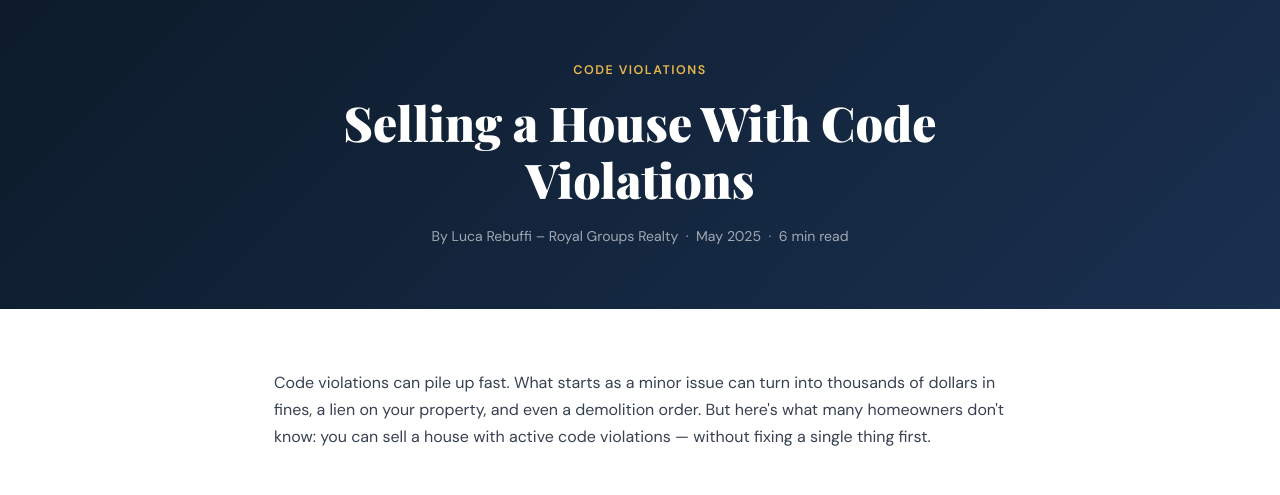
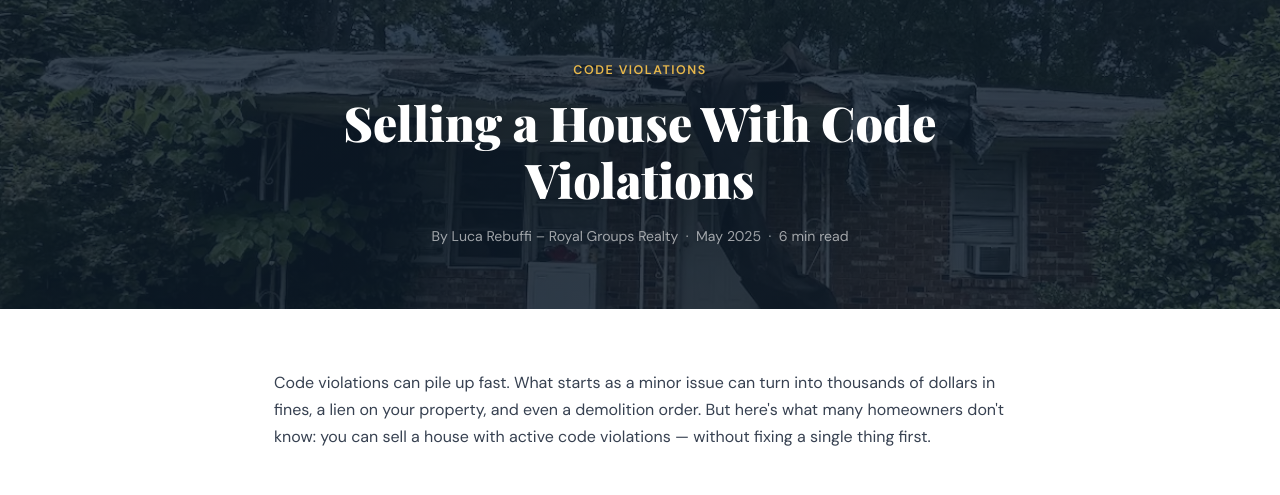
Before and after one commit to lucarebuffi-rgr/royalgroupsrealty, a Flask app: page /blog/sell-house-code-violations in a window 1280 px wide. Shown: the part 157-652 px from the top of the page. Run offline with Flask 3, Linux system fonts and the light colour scheme.

Commit message:
Update sell-house-code-violations.html

```diff
--- a/templates/blog/sell-house-code-violations.html
+++ b/templates/blog/sell-house-code-violations.html
@@ -195,7 +195,7 @@
   </div>
 </header>
 
-<div class="blog-hero">
+<div class="blog-hero" style="background: linear-gradient(rgba(13,27,42,0.82), rgba(13,27,42,0.82)), url('/static/house-roof.webp') center/cover no-repeat;">
   <div class="label">Code Violations</div>
   <h1>Selling a House With Code Violations</h1>
   <div class="meta">By Luca Rebuffi – Royal Groups Realty &nbsp;·&nbsp; May 2025 &nbsp;·&nbsp; 6 min read</div>
```
